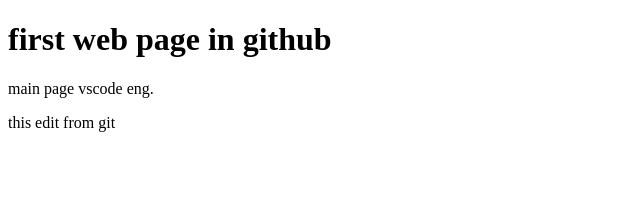
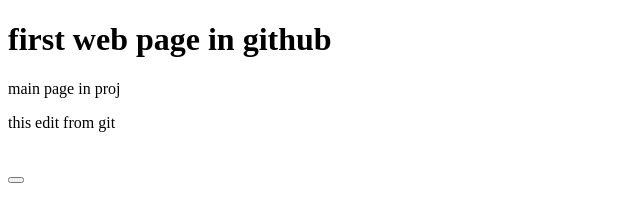
Before and after one commit to mohd22-hub/first-projdev, a plain HTML site: page index.html in a window 1280 px wide. Shown: the full height of the page, 0-640 px from the left. Drawn offline with Linux system fonts and the light colour scheme.

Commit message:
Update in web page

```diff
--- a/index.html
+++ b/index.html
@@ -1,11 +1,14 @@
 <!DOCTYPE HTML>
-<HTML>
+<HTML lang="en">
 <HEAD>
-<TITLE>FIRST PAGE</TITLE>
+  <meta charset="utf-8">
+<TITLE>Mohd Bin Talib - My first Website</TITLE>
 </HEAD>
 <BODY>
 <h1>first web page in github </h1>
-<p>main page vscode eng.</p>
+<p>main page in proj </p>
 <P> this edit from git</P>
+  <br>
+  <button onclick="alert('welcom to my Website')"Click ME</button>
 </BODY>
 </HTML>
```
